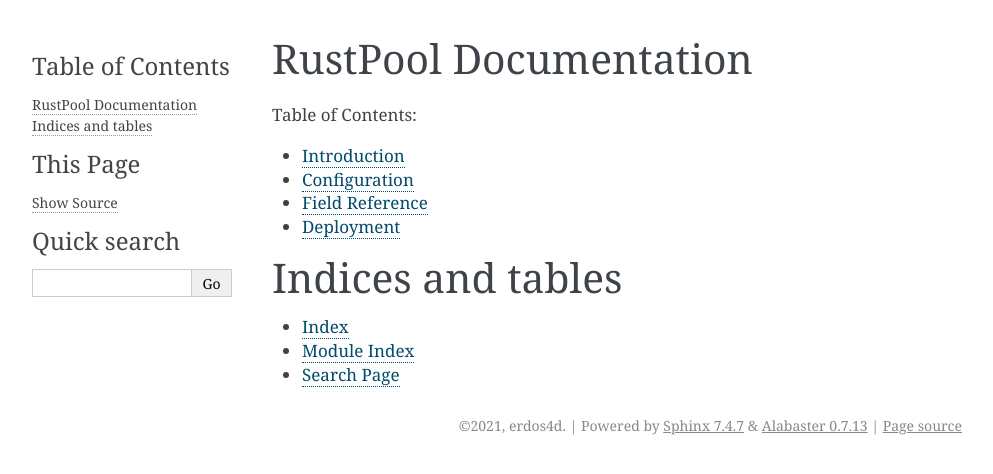
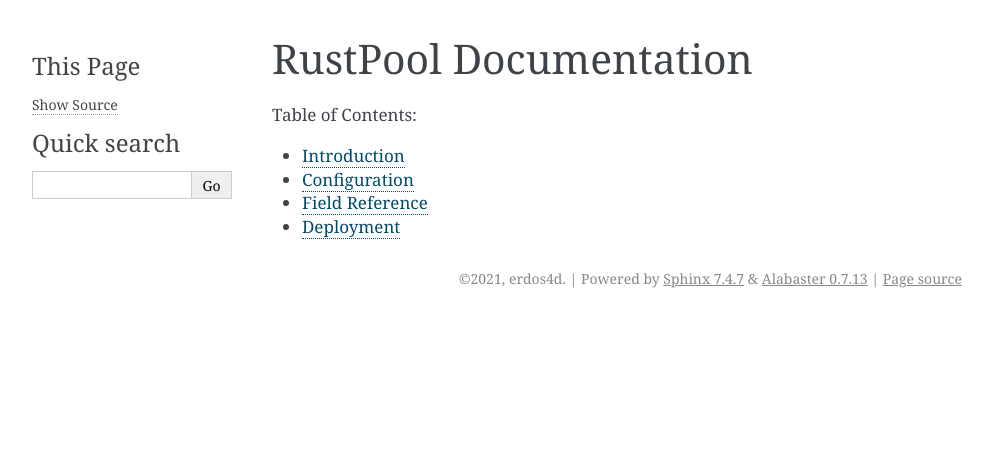
Before and after one commit to AndesWebDesign/RustPool, a Sphinx documentation site: the page built from docs/index.rst, in a window 1280 px wide. Shown: the top 474 px of the page, without its empty margins (148-1141 px from the left). Built offline with Sphinx 7.4.7, drawn with Linux system fonts in a browser that asks for light colours.

Commit message:
cleanup docs

```diff
--- a/docs/index.rst
+++ b/docs/index.rst
@@ -1,8 +1,3 @@
-.. rustpool documentation master file, created by
-   sphinx-quickstart on Sat Jun  5 18:24:29 2021.
-   You can adapt this file completely to your liking, but it should at least
-   contain the root `toctree` directive.
-
 RustPool Documentation
 ====================================
 
@@ -14,12 +9,3 @@
    config
    fields
    deploy
-
-
-
-Indices and tables
-==================
-
-* :ref:`genindex`
-* :ref:`modindex`
-* :ref:`search`
```
